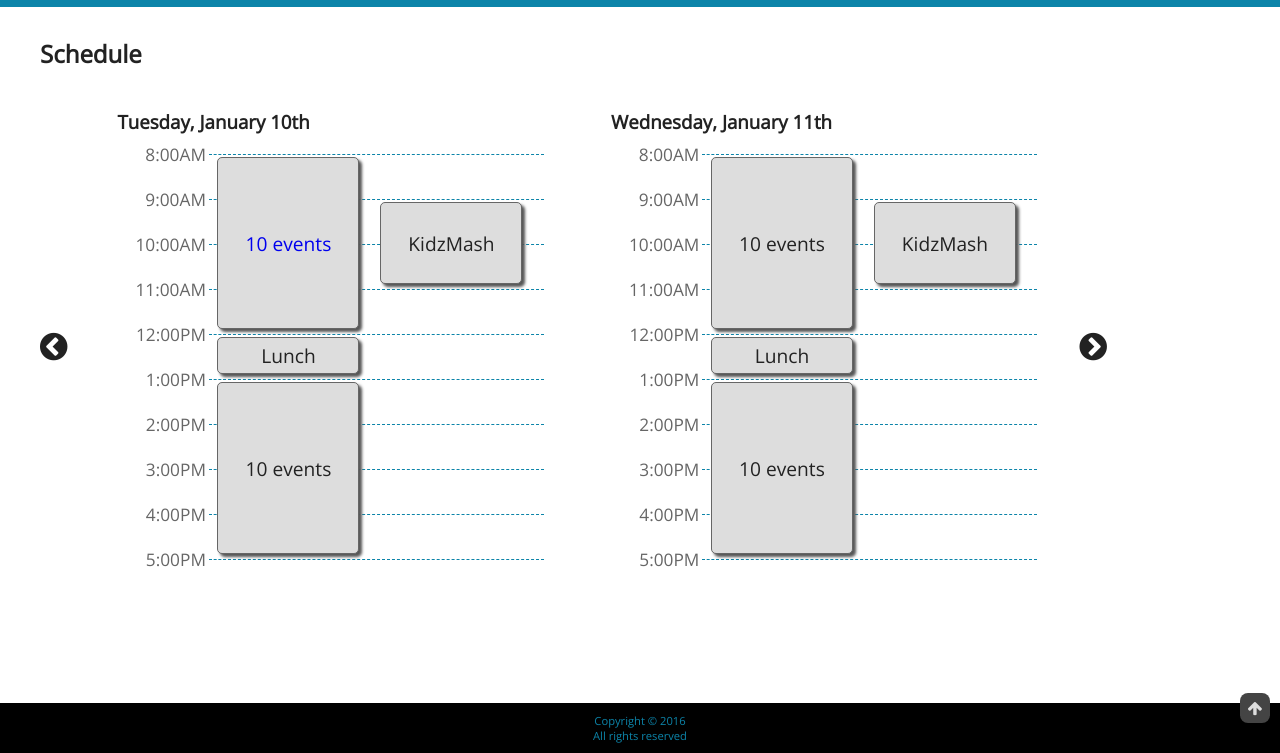
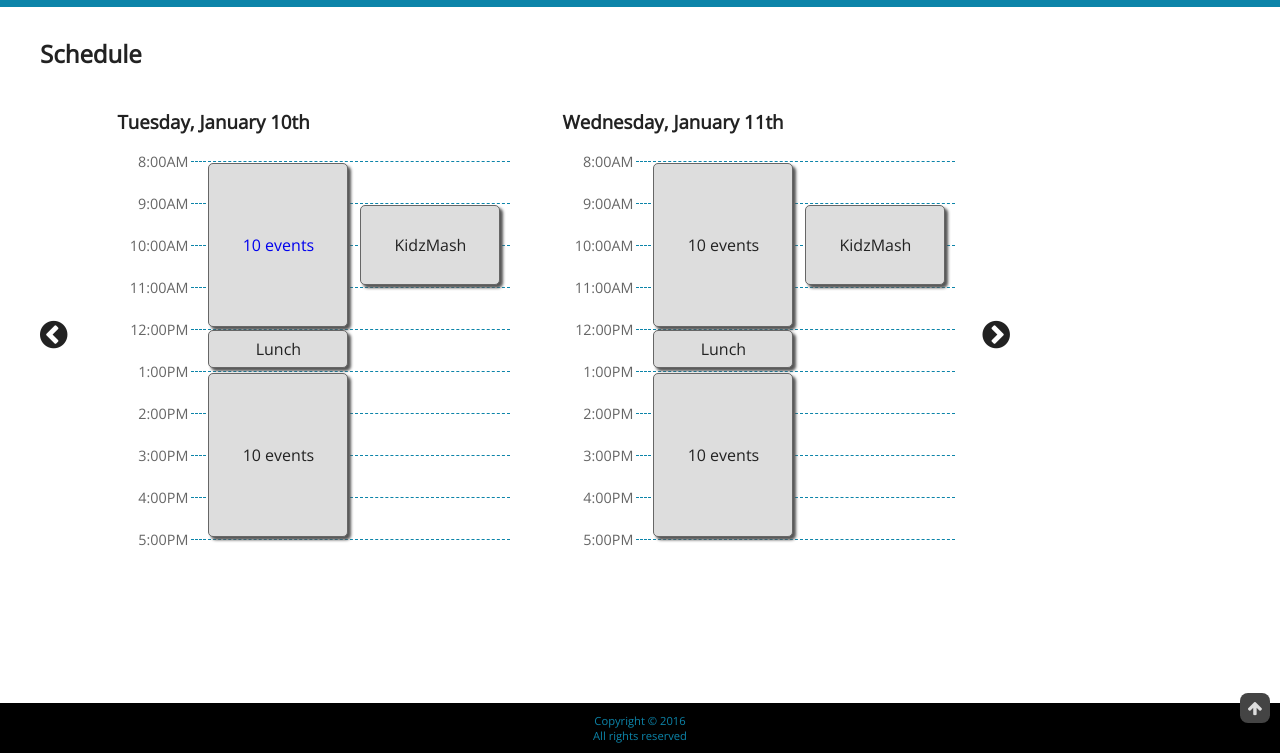
Before and after one commit to SonofNun15/code-mash-html, a website: page index.html in a window 1280 px wide. Shown: the part 47-800 px from the top of the page. Drawn offline with nearby package versions, Linux system fonts and the light colour scheme; files that its build step writes are made by us from their sources.

Commit message:
Cleaning up markup and styling

```diff
--- a/assets/styles/header.scss
+++ b/assets/styles/header.scss
@@ -63,7 +63,6 @@
         }
       }
     }
-  }
 
     .pic {
       width: 32px;
@@ -83,3 +82,4 @@
       margin: 0 15px;
     }
   }
+}
--- a/assets/styles/schedule.scss
+++ b/assets/styles/schedule.scss
@@ -1,9 +1,13 @@
-main article {
+main section {
   .days {
     display: flex;
     flex-direction: row;
     justify-content: flex-start;
     align-items: flex-start;
+
+    list-style: none;
+    margin: 0;
+    padding: 0;
   }
 
 
@@ -15,19 +19,24 @@ main article {
     position: relative;
     margin-top: 25px;
 
+    tr {
+      border-spacing: 0;
+    }
+
     td {
+      box-sizing: border-box;
       height: 40px;
     }
 
     td.time {
-      width: 60px;
+      width: 70px;
       text-align: right;
     }
 
     .time span {
       background: white;
       position: relative;
-      top: -22px;
+      top: -20px;
       font-size: 0.9em;
       color: #666;
       text-transform: uppercase;
@@ -43,10 +52,11 @@ main article {
     }
 
     td.event-cell {
-      width: 155px;
+      width: 150px;
     }
 
     div.event, a.event {
+      box-sizing: border-box;
       position: absolute;
       border: 1px solid #666;
       border-radius: 5px;
--- a/index.html
+++ b/index.html
@@ -21,7 +21,7 @@
 <body class="site">
 <header>
   <a class="brand" href="http://www.codemash.org">
-      <img src="/assets/images/codemash-icon.png" height="50" />
+    <img src="/assets/images/codemash-icon.png" height="50"/>
   </a>
   <nav>
     <div class="main">
@@ -45,11 +45,11 @@
   </div>
 </header>
 <main>
-    <article>
+  <section>
     <h1>Schedule</h1>
-      <div class="days">
+    <ul class="days">
       <i class="scroll fa fa-chevron-circle-left"></i>
-        <div class="day">
+      <li class="day">
         <h3>Tuesday, January 10th</h3>
         <div class="schedule">
           <table>
@@ -116,25 +116,25 @@
           </table>
 
           <a class="event"
-               style="left: 85px; top: 5px; width: 130px; height: 160px"
+             style="left: 91px; top: 4px; width: 140px; height: 164px"
              href="/time_slot">
             <span>10 events</span>
           </a>
           <div class="event"
-                 style="left: 248px; top: 50px; width: 130px; height: 70px">
+               style="left: 243px; top: 46px; width: 140px; height: 80px">
             <span>KidzMash</span>
           </div>
           <div class="event"
-                 style="left: 85px; top: 185px; width: 130px; height: 25px">
+               style="left: 91px; top: 171px; width: 140px; height: 38px">
             <span>Lunch</span>
           </div>
           <div class="event"
-                 style="left: 85px; top: 230px; width: 130px; height: 160px">
+               style="left: 91px; top: 214px; width: 140px; height: 164px">
             <span>10 events</span>
           </div>
         </div>
-        </div>
-        <div class="day">
+      </li>
+      <li class="day">
         <h3>Wednesday, January 11th</h3>
         <div class="schedule">
           <table>
@@ -201,26 +201,26 @@
           </table>
 
           <div class="event"
-                 style="left: 85px; top: 5px; width: 130px; height: 160px">
+             style="left: 91px; top: 4px; width: 140px; height: 164px">
             <span>10 events</span>
           </div>
           <div class="event"
-                 style="left: 248px; top: 50px; width: 130px; height: 70px">
+               style="left: 243px; top: 46px; width: 140px; height: 80px">
             <span>KidzMash</span>
           </div>
           <div class="event"
-                 style="left: 85px; top: 185px; width: 130px; height: 25px">
+               style="left: 91px; top: 171px; width: 140px; height: 38px">
             <span>Lunch</span>
           </div>
           <div class="event"
-                 style="left: 85px; top: 230px; width: 130px; height: 160px">
+               style="left: 91px; top: 214px; width: 140px; height: 164px">
             <span>10 events</span>
           </div>
         </div>
-        </div>
+      </li>
       <i class="scroll fa fa-chevron-circle-right"></i>
-      </div>
-    </article>
+      </uli>
+  </section>
 </main>
 <footer>
   <div class="copyright">
```
Also changed, not shown: categories.html (+4 -4 lines), categories_1.html (+2 -2 lines), events.html (+6 -6 lines), presenters.html (+8 -8 lines), presenters_1.html (+2 -2 lines), time_slot.html (+6 -6 lines). Lines whose indentation alone changed are shown as unchanged.
